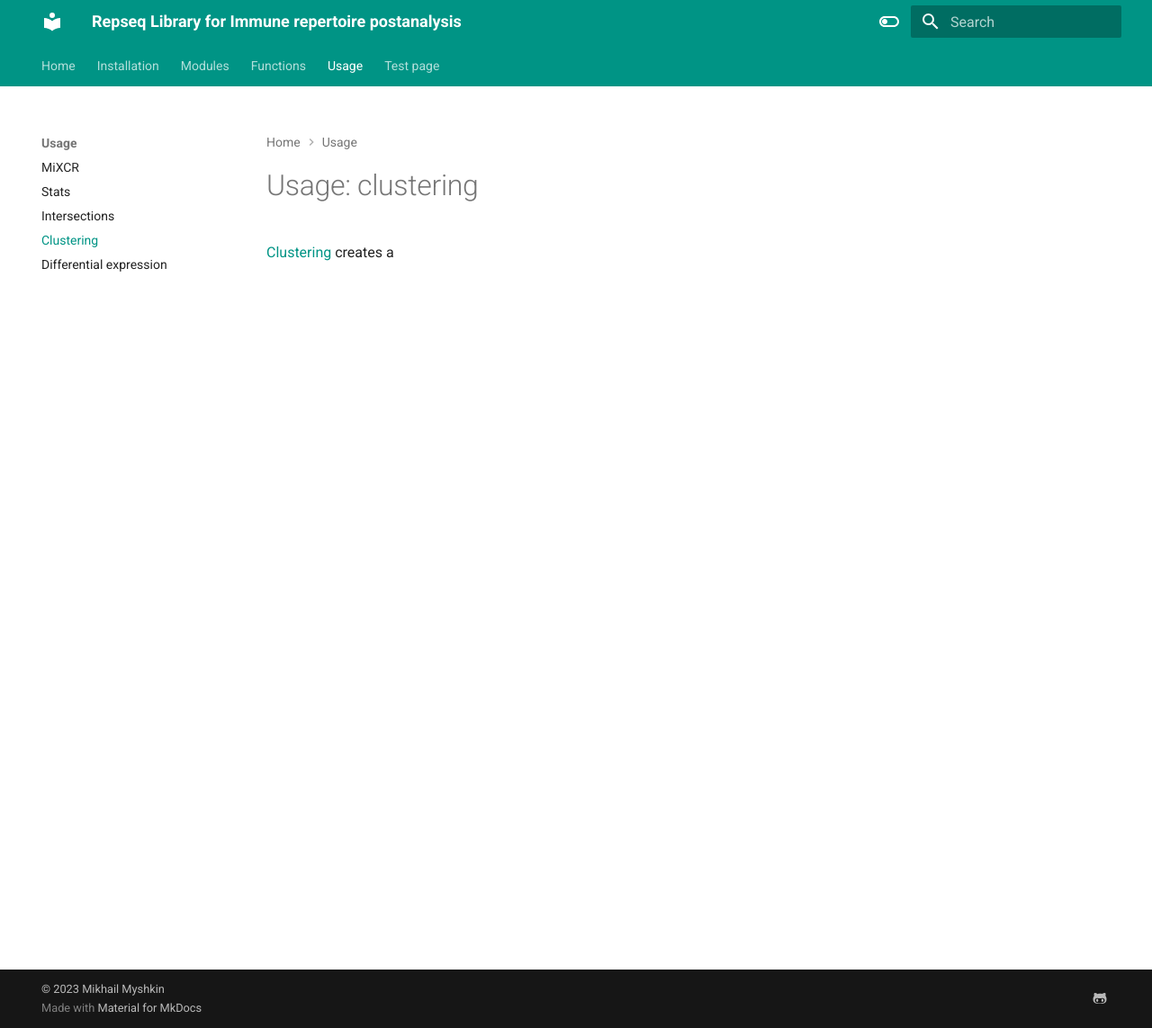
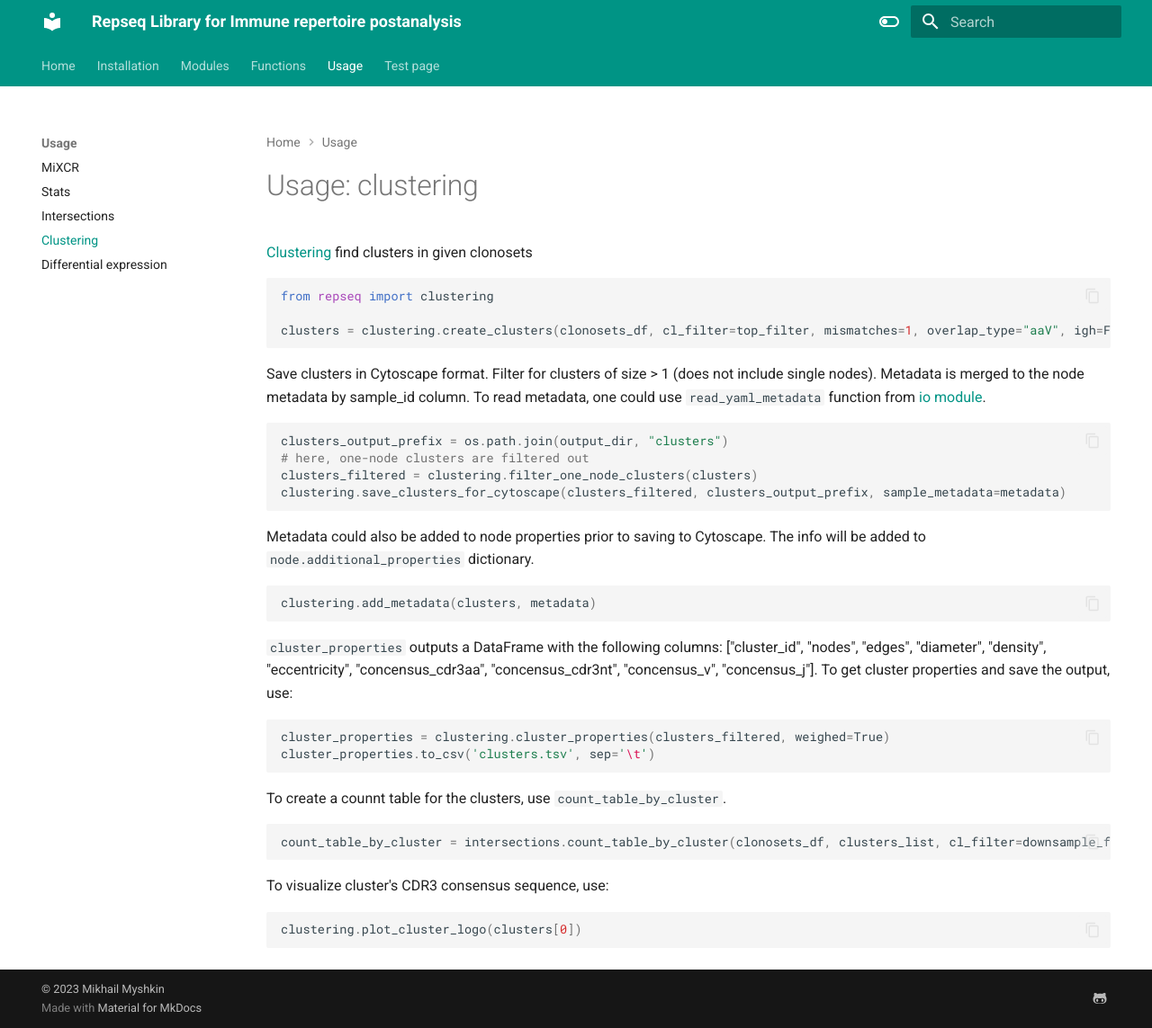
Before and after one commit to mmjmike/repseq, an MkDocs documentation site: the page built from docs/usage_clustering.md, in a window 1280 px wide and 1143 px high. Shown: the whole window at 90% size. Built offline with MkDocs 1.6.1 and Material for MkDocs 9.7.7, drawn with Linux system fonts in a browser that asks for light colours.

Commit message:
updated clustering usage page

````diff
--- a/docs/usage_clustering.md
+++ b/docs/usage_clustering.md
@@ -1,3 +1,42 @@
 # Usage: clustering
 
-[Clustering](functions.md#clustering) creates a
+[Clustering](functions.md#clustering) find clusters in given clonosets
+
+```py
+from repseq import clustering
+
+clusters = clustering.create_clusters(clonosets_df, cl_filter=top_filter, mismatches=1, overlap_type="aaV", igh=False, tcrdist_radius=None, count_by_freq=True)
+```
+
+Save clusters in Cytoscape format. Filter for clusters of size > 1 (does not include single nodes). Metadata is merged to the node metadata by sample_id column. To read metadata, one could use `read_yaml_metadata` function from [io module](functions.md#io).
+
+```py
+clusters_output_prefix = os.path.join(output_dir, "clusters")
+# here, one-node clusters are filtered out
+clusters_filtered = clustering.filter_one_node_clusters(clusters)
+clustering.save_clusters_for_cytoscape(clusters_filtered, clusters_output_prefix, sample_metadata=metadata)
+```
+
+Metadata could also be added to node properties prior to saving to Cytoscape. The info will be added to `node.additional_properties` dictionary.
+```py
+clustering.add_metadata(clusters, metadata)
+```
+
+`cluster_properties` outputs a DataFrame with the following columns: ["cluster_id", "nodes", "edges", "diameter", "density", "eccentricity", "concensus_cdr3aa", "concensus_cdr3nt", "concensus_v", "concensus_j"]. To get cluster properties and save the output, use:
+
+```py
+cluster_properties = clustering.cluster_properties(clusters_filtered, weighed=True)
+cluster_properties.to_csv('clusters.tsv', sep='\t')
+```
+
+To create a counnt table for the clusters, use `count_table_by_cluster`.
+
+```py
+count_table_by_cluster = intersections.count_table_by_cluster(clonosets_df, clusters_list, cl_filter=downsample_filter, overlap_type="aaV", mismatches=1)
+```
+
+To visualize cluster's CDR3 consensus sequence, use:
+
+```py
+clustering.plot_cluster_logo(clusters[0])
+```
````
Also changed, not shown: docs/usage_intersections.md (+19 -8 lines), docs/usage_mixcr.md (+1 -1 lines).
